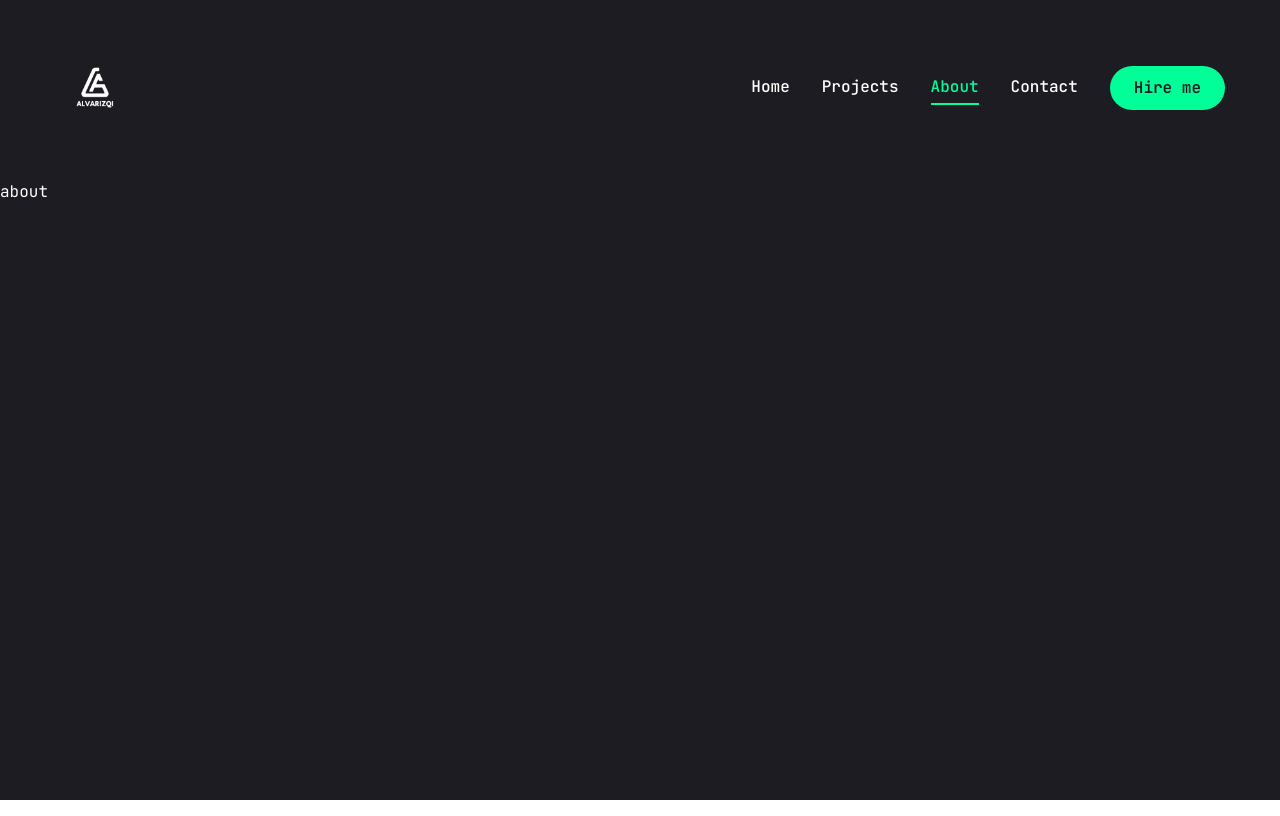
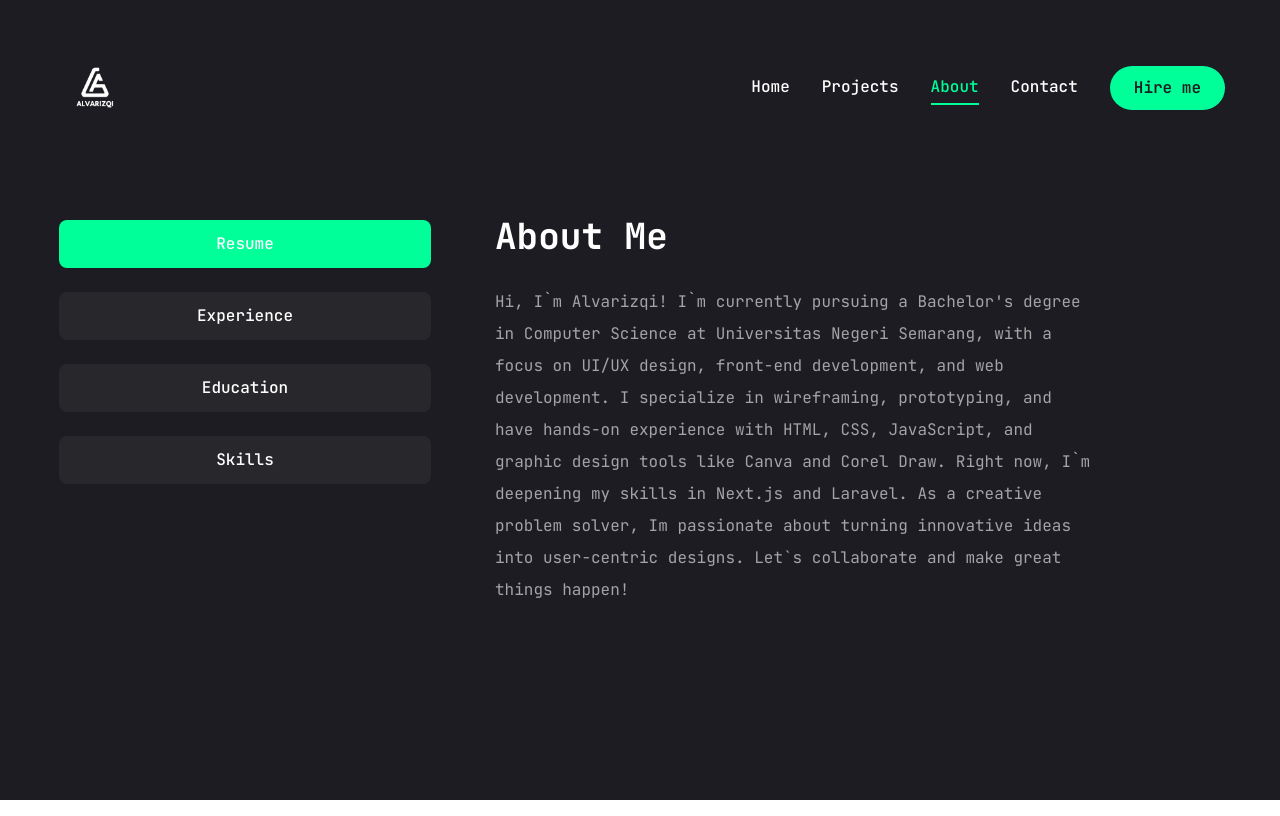
Before and after one commit to Alvarizqi09/porto, a Next.js app: page /about in a window 1280 px wide. Built offline with nearby package versions, Linux system fonts and the light colour scheme.

Commit message:
update about me

```diff
--- a/app/about/page.jsx
+++ b/app/about/page.jsx
@@ -1,7 +1,229 @@
-import React from "react";
+"use client";
+
+import {
+  FaHtml5,
+  FaCss3,
+  FaJs,
+  FaFigma,
+  FaReact,
+  FaLaravel,
+} from "react-icons/fa";
+import {
+  SiTailwindcss,
+  SiCanva,
+  SiCoreldraw,
+  SiBootstrap,
+  SiNextdotjs,
+} from "react-icons/si";
+
+import { motion } from "framer-motion";
+import { Tabs, TabsContent, TabsList, TabsTrigger } from "@/components/ui/tabs";
+import { ScrollArea } from "@/components/ui/scroll-area";
+import {
+  Tooltip,
+  TooltipContent,
+  TooltipProvider,
+  TooltipTrigger,
+} from "@/components/ui/tooltip";
+
+const resume = {
+  title: "About Me",
+  description:
+    "Hi, I`m Alvarizqi! I`m currently pursuing a Bachelor's degree in Computer Science at Universitas Negeri Semarang, with a focus on UI/UX design, front-end development, and web development. I specialize in wireframing, prototyping, and have hands-on experience with HTML, CSS, JavaScript, and graphic design tools like Canva and Corel Draw. Right now, I`m deepening my skills in Next.js and Laravel. As a creative problem solver, Im passionate about turning innovative ideas into user-centric designs. Let`s collaborate and make great things happen!",
+  info: [
+    { fieldName: "Name", fieldValue: "Alvarizqi" },
+    { fieldName: "Phone", fieldValue: "(+62) 8132 7963 181" },
+    { fieldName: "Email", fieldValue: "Alvarizqi10@gmail.com" },
+    { fieldName: "Instagram", fieldValue: "Alvarizqi__" },
+  ],
+};
+
+const experience = {
+  title: "Experience",
+  description:
+    " I have worked on several personal projects, including a portfolio website and a blog. I am always looking for new opportunities to learn and grow as a designer and developer.",
+  items: [
+    {
+      company: "PT Telekomunikasi Indonesia Tbk",
+      date: "Feb 2024 - Jun 2024",
+      position: "Front-end Web Developer Intern",
+    },
+    {
+      company: "Alterra Academy",
+      date: "Aug 2023 - Dec 2023",
+      position: "Students in Alterra Academy",
+    },
+    {
+      company: "BEM FMIPA 2022",
+      date: "Feb 2022 - Dec 2022",
+      position: "Staff of Information and Media Division",
+    },
+    {
+      company: "SKETSA FMIPA 2023",
+      date: "Mar 2023 - Dec 2023",
+      position: "Head of Relation and Media Division",
+    },
+  ],
+};
+
+const education = {
+  title: "My Education",
+  description:
+    "I am currently pursuing a Bachelor's degree in Computer Science at Universitas Negeri Semarang. I have completed several courses in UI/UX design, front-end development, and web development. I am passionate about learning and always looking for new opportunities to expand my knowledge and skills.",
+  items: [
+    {
+      school: "Universitas Negeri Semarang",
+      date: "2021 - Present",
+      degree: "Bachelor's Degree in Computer Science",
+    },
+    {
+      school: "SMAN 1 Ajibarang",
+      date: "2018 - 2021",
+      degree: "High School",
+    },
+  ],
+};
+
+const skills = {
+  title: "My Skills",
+  description:
+    "I have experience working with a variety of tools and technologies. Here are some of the skills that I have developed over the years:",
+  skillList: [
+    { icon: <FaHtml5 />, name: "HTML" },
+    { icon: <FaCss3 />, name: "CSS" },
+    { icon: <FaJs />, name: "JavaScript" },
+    { icon: <FaReact />, name: "React" },
+    { icon: <SiTailwindcss />, name: "Tailwind CSS" },
+    { icon: <SiBootstrap />, name: "Bootstrap" },
+    { icon: <SiNextdotjs />, name: "Next.js" },
+    { icon: <FaLaravel />, name: "Laravel" },
+    { icon: <FaFigma />, name: "Figma" },
+    { icon: <SiCanva />, name: "Canva" },
+    { icon: <SiCoreldraw />, name: "Corel Draw" },
+  ],
+};
 
 const about = () => {
-  return <div>about</div>;
+  return (
+    <motion.div
+      initial={{ opacity: 0 }}
+      animate={{
+        opacity: 1,
+        transition: { delay: 2.4, duration: 0.4, ease: "easeIn" },
+      }}
+      className="min-h-[80vh] flex items-center justify-center py-12 xl:py-0"
+    >
+      <div className="container mx-auto">
+        <Tabs
+          defaultValue="resume"
+          className="flex flex-col xl:flex-row gap-[60px]"
+        >
+          <TabsList className="flex flex-col w-full max-w-[380px] mx-auto xl:mx-0 gap-6">
+            <TabsTrigger value="resume">Resume</TabsTrigger>
+            <TabsTrigger value="experience">Experience</TabsTrigger>
+            <TabsTrigger value="education">Education</TabsTrigger>
+            <TabsTrigger value="skills">Skills</TabsTrigger>
+          </TabsList>
+          <div className="min-h-[70vh] w-full">
+            <TabsContent value="resume" className="w-full">
+              <div className="flex flex-col gap-[30px] text-center xl:text-left">
+                <h3 className="text-4xl font-bold">{resume.title}</h3>
+                <p className="max-w-[600px] text-white/60 mx-auto xl:mx-0">
+                  {resume.description}
+                </p>
+              </div>
+            </TabsContent>
+            <TabsContent value="experience" className="w-full">
+              <div className="flex flex-col gap-[30px] text-center xl:text-left">
+                <h3 className="text-4xl font-bold">{experience.title}</h3>
+                <p className="max-w-[600px] text-white/60 mx-auto xl:mx-0">
+                  {experience.description}
+                </p>
+                <ScrollArea className="h-[200px]">
+                  <ul className="grid grid-cols-1 lg:grid-cols-2 gap-[30px]">
+                    {experience.items.map((items, index) => {
+                      return (
+                        <li
+                          key={index}
+                          className="bg-[#232329] h-[184px] py-6 px-10 rounded-xl flex flex-col justify-center items-center lg:items-start gap-1"
+                        >
+                          <span className="text-accent">{items.date}</span>
+                          <h3 className="text-xl max-w-[300px] min-h-[60px] text-center lg:text-left">
+                            {items.position}
+                          </h3>
+                          <div className="flex items-center gap-3">
+                            <span className="w-[6px] h-[6px] rounded-full bg-accent"></span>
+                            <p className="text-white/60">{items.company}</p>
+                          </div>
+                        </li>
+                      );
+                    })}
+                  </ul>
+                </ScrollArea>
+              </div>
+            </TabsContent>
+            <TabsContent value="education" className="w-full">
+              <div className="flex flex-col gap-[30px] text-center xl:text-left">
+                <h3 className="text-4xl font-bold">{education.title}</h3>
+                <p className="max-w-[600px] text-white/60 mx-auto xl:mx-0">
+                  {education.description}
+                </p>
+                <ScrollArea className="h-[200px]">
+                  <ul className="grid grid-cols-1 lg:grid-cols-2 gap-[30px]">
+                    {education.items.map((items, index) => {
+                      return (
+                        <li
+                          key={index}
+                          className="bg-[#232329] h-[184px] py-6 px-10 rounded-xl flex flex-col justify-center items-center lg:items-start gap-1"
+                        >
+                          <span className="text-accent">{items.date}</span>
+                          <h3 className="text-xl max-w-[300px] min-h-[60px] text-center lg:text-left">
+                            {items.degree}
+                          </h3>
+                          <div className="flex items-center gap-3">
+                            <span className="w-[6px] h-[6px] rounded-full bg-accent"></span>
+                            <p className="text-white/60">{items.school}</p>
+                          </div>
+                        </li>
+                      );
+                    })}
+                  </ul>
+                </ScrollArea>
+              </div>
+            </TabsContent>
+            <TabsContent value="skills" className="w-full h-full">
+              <div className="flex flex-col gap-[30px]">
+                <div className="flex flex-col gap-[30px] text-center xl:text-left ">
+                  <h3 className="text-4xl font-bold">{skills.title}</h3>
+                  <p className="max-w-[600px] text-white/60 mx-auto xl:mx-0">
+                    {skills.description}
+                  </p>
+                  <ul className="grid grid-cols-2 sm:grid-cols-3 md:grid-cols-4 xl:gap-[30px]">
+                    {skills.skillList.map((items, index) => {
+                      return (
+                        <li key={index}>
+                          <TooltipProvider>
+                            <Tooltip>
+                              <TooltipTrigger>
+                                <div>{items.icon}</div>
+                              </TooltipTrigger>
+                              <TooltipContent>
+                                <p>{items.name}</p>
+                              </TooltipContent>
+                            </Tooltip>
+                          </TooltipProvider>
+                        </li>
+                      );
+                    })}
+                  </ul>
+                </div>
+              </div>
+            </TabsContent>
+          </div>
+        </Tabs>
+      </div>
+    </motion.div>
+  );
 };
 
 export default about;
--- a/components/ui/tabs.jsx
+++ b/components/ui/tabs.jsx
@@ -1,43 +1,43 @@
-"use client"
+"use client";
 
-import * as React from "react"
-import * as TabsPrimitive from "@radix-ui/react-tabs"
+import * as React from "react";
+import * as TabsPrimitive from "@radix-ui/react-tabs";
 
-import { cn } from "@/lib/utils"
+import { cn } from "@/lib/utils";
 
-const Tabs = TabsPrimitive.Root
+const Tabs = TabsPrimitive.Root;
 
 const TabsList = React.forwardRef(({ className, ...props }, ref) => (
   <TabsPrimitive.List
     ref={ref}
-    className={cn(
-      "inline-flex h-10 items-center justify-center rounded-md bg-slate-100 p-1 text-slate-500 dark:bg-slate-800 dark:text-slate-400",
-      className
-    )}
-    {...props} />
-))
-TabsList.displayName = TabsPrimitive.List.displayName
+    className={cn("inline-flex h-auto rounded-md p-1 text-primary", className)}
+    {...props}
+  />
+));
+TabsList.displayName = TabsPrimitive.List.displayName;
 
 const TabsTrigger = React.forwardRef(({ className, ...props }, ref) => (
   <TabsPrimitive.Trigger
     ref={ref}
     className={cn(
-      "inline-flex items-center justify-center whitespace-nowrap rounded-sm px-3 py-1.5 text-sm font-medium ring-offset-white transition-all focus-visible:outline-none focus-visible:ring-2 focus-visible:ring-slate-950 focus-visible:ring-offset-2 disabled:pointer-events-none disabled:opacity-50 data-[state=active]:bg-white data-[state=active]:text-slate-950 data-[state=active]:shadow-sm dark:ring-offset-slate-950 dark:focus-visible:ring-slate-300 dark:data-[state=active]:bg-slate-950 dark:data-[state=active]:text-slate-50",
+      "inline-flex items-center w-full bg-[#27272c] justify-center whitespace-nowrap text-white rounded-lg p-3 text-base font-medium ring-offset-white transition-all disabled:pointer-events-none disabled:opacity-50 data-[state=active]:bg-accent data-[state=active]:shadow-sm",
       className
     )}
-    {...props} />
-))
-TabsTrigger.displayName = TabsPrimitive.Trigger.displayName
+    {...props}
+  />
+));
+TabsTrigger.displayName = TabsPrimitive.Trigger.displayName;
 
 const TabsContent = React.forwardRef(({ className, ...props }, ref) => (
   <TabsPrimitive.Content
     ref={ref}
     className={cn(
-      "mt-2 ring-offset-white focus-visible:outline-none focus-visible:ring-2 focus-visible:ring-slate-950 focus-visible:ring-offset-2 dark:ring-offset-slate-950 dark:focus-visible:ring-slate-300",
+      "min-h-[480px] ring-offset-white focus-visible:outline-none focus-visible:ring-2 focus-visible:ring-slate-950 focus-visible:ring-offset-2 dark:ring-offset-slate-950 dark:focus-visible:ring-slate-300",
       className
     )}
-    {...props} />
-))
-TabsContent.displayName = TabsPrimitive.Content.displayName
+    {...props}
+  />
+));
+TabsContent.displayName = TabsPrimitive.Content.displayName;
 
-export { Tabs, TabsList, TabsTrigger, TabsContent }
+export { Tabs, TabsList, TabsTrigger, TabsContent };
```
Also changed, not shown: components/ui/scroll-area.jsx (+20 -14 lines).
